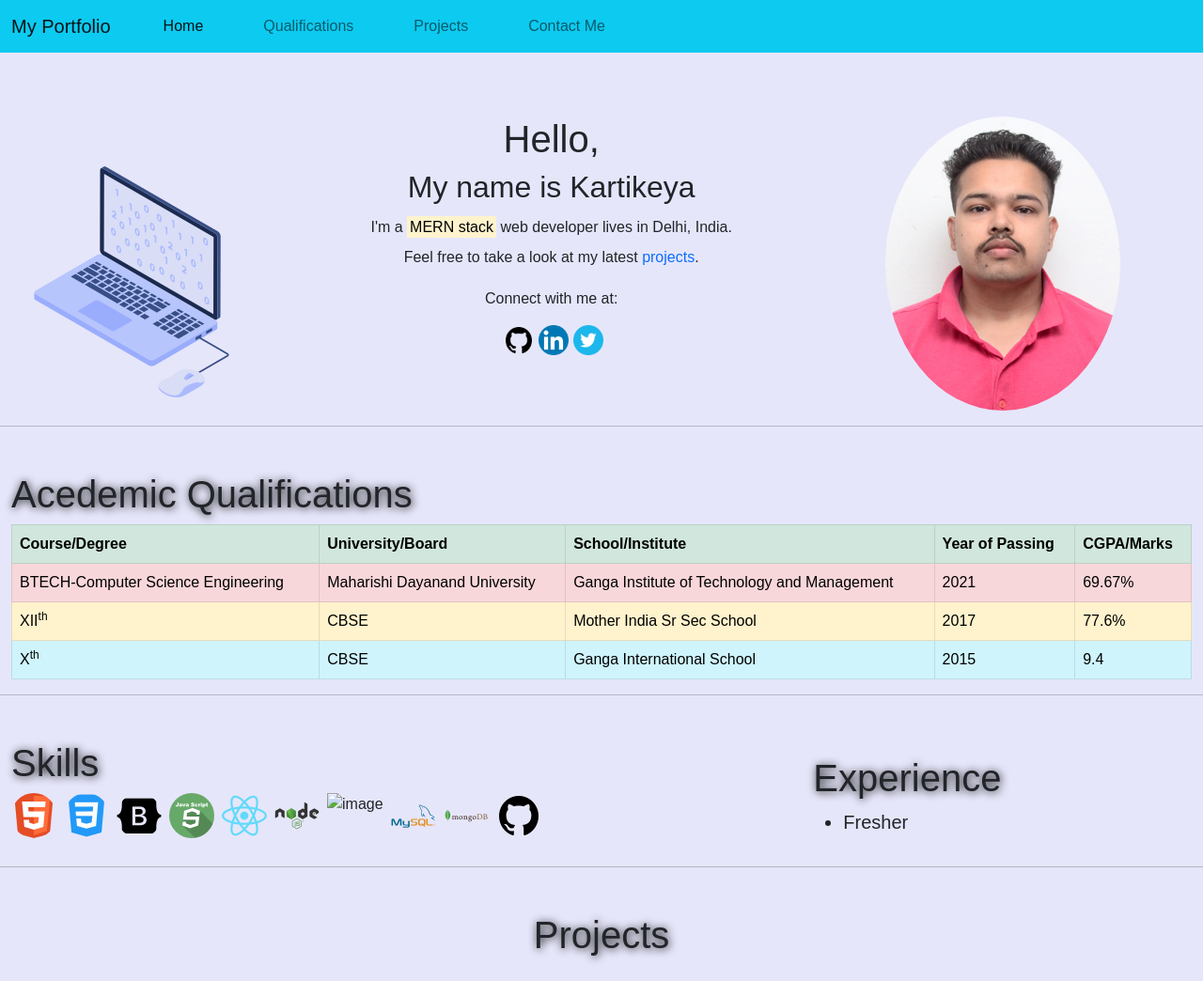
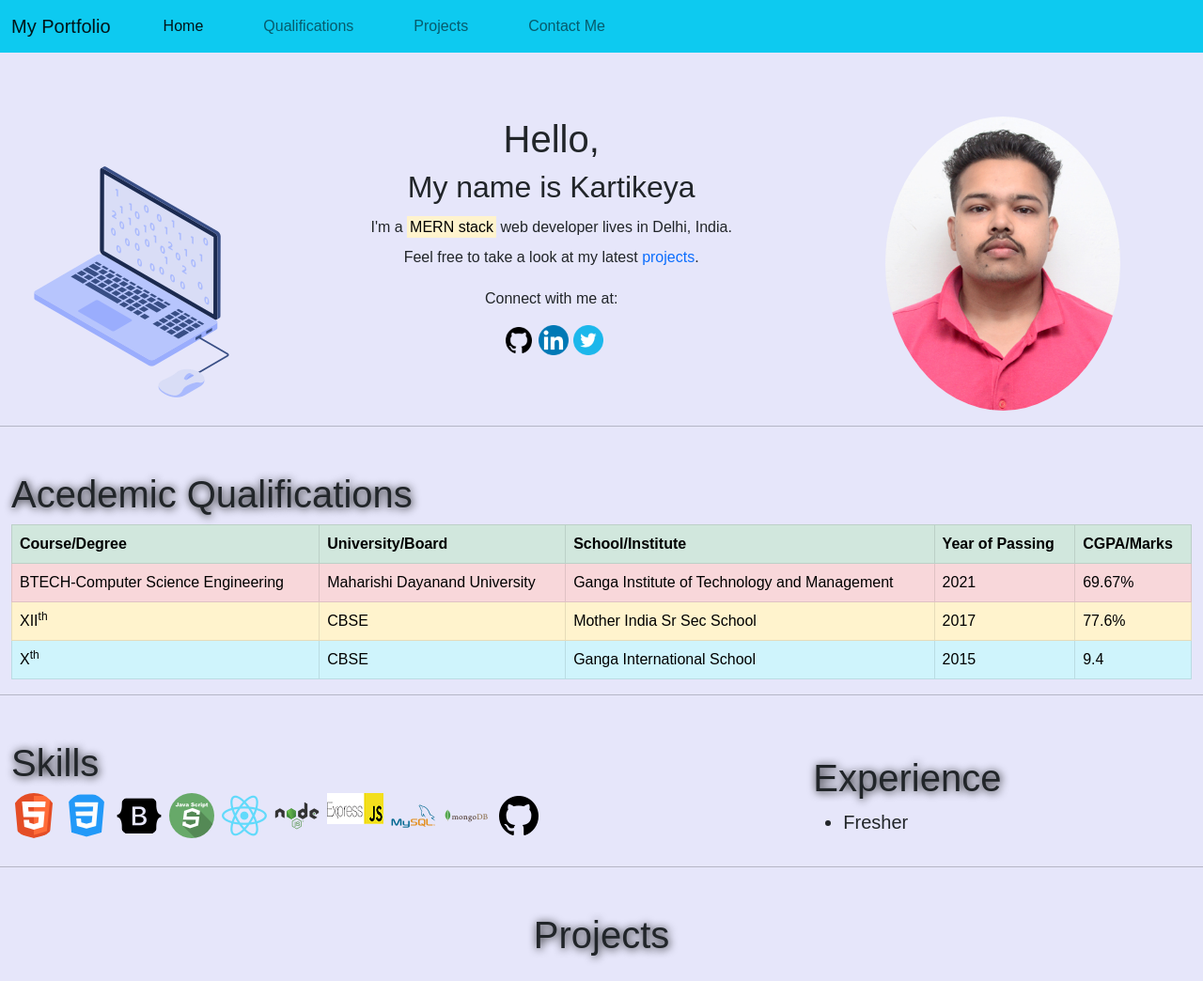
Before and after one commit to KartikeyaKaushik/Portfolio, a website: page index.html in a window 1280 px wide. Shown: the top 1044 px of the page at 94% size. Drawn offline with nearby package versions, Linux system fonts and the light colour scheme; a web font is replaced by a local one.

Commit message:
express's image path changed

```diff
--- a/index.html
+++ b/index.html
@@ -186,7 +186,7 @@
                     </div>
                     <div class="transform_01 me-2" >
                         <div>
-                            <center><img data-bs-toggle="tooltip" title="Express.js" class="img-fluid " src="public/Icons/express.png" alt="image"></center>
+                            <center><img data-bs-toggle="tooltip" title="Express.js" class="img-fluid " src="public/Icons/expresss.png" alt="image"></center>
                         </div>
                     </div>
                     <div class="transform_01 me-2" >
```
